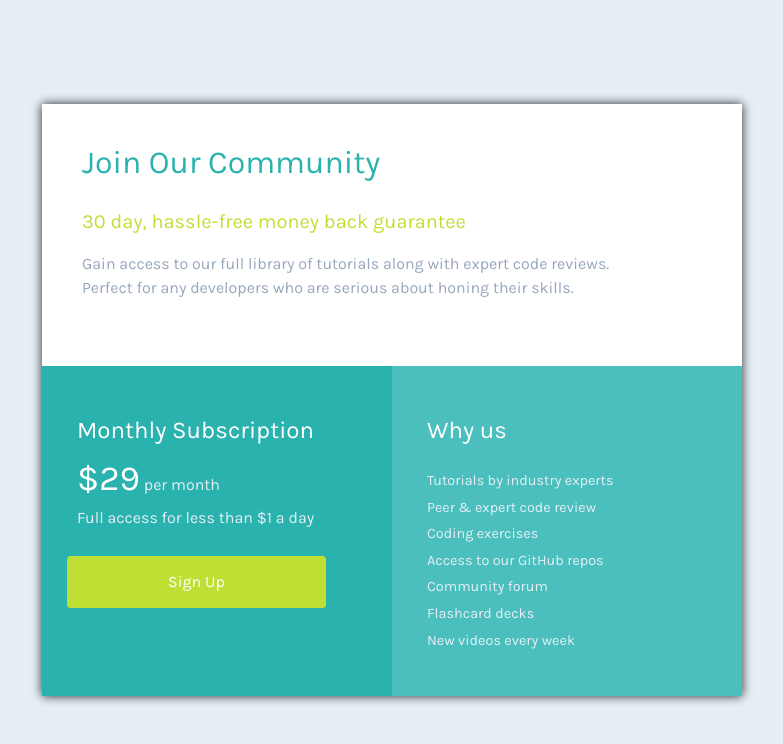
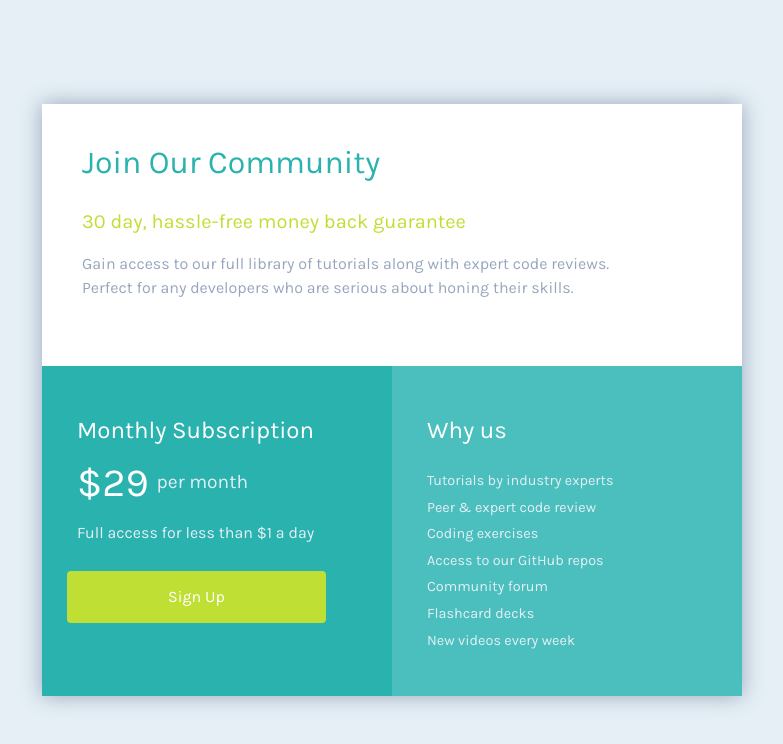
Before and after one commit to KenSparks-Dev/Single-price-grid.github.io, a website: page index.html in a window 1280 px wide. Shown: the whole page, without its empty margins (248-1031 px from the left). Drawn offline with nearby package versions, Linux system fonts and the light colour scheme.

Commit message:
updated classes. Fixed price text

```diff
--- a/index.html
+++ b/index.html
@@ -4,13 +4,9 @@
 <head>
   <meta charset="UTF-8">
   <meta name="viewport" content="width=device-width, initial-scale=1.0">
-  <!-- displays site properly based on user's device -->
-
   <link rel="icon" type="image/png" sizes="32x32" href="./images/favicon-32x32.png">
-
   <title>Frontend Mentor | Single Price Grid Component</title>
   <link rel="stylesheet" href="node_modules/bootstrap/dist/css/bootstrap.min.css" />
-  <!-- Feel free to remove these styles or customize in your own stylesheet 👍 -->
   <link rel="stylesheet" href="style.css">
   <link href="https://fonts.googleapis.com/css2?family=Karla:wght@400;700&display=swap" rel="stylesheet">
 </head>
@@ -21,7 +17,7 @@
     <div class="col mx-md-auto my-md-auto">
       <div class="container-fluid main-container">
         <div class="row top-row">
-          <div class="col-12">
+          <div class="col-12 top-col">
             <h2 class="top-row-title">Join Our Community</h2>
             <h5 class="top-row-subtitle">30 day, hassle-free money back guarantee</h5>
             <p class="top-row-p">Gain access to our full library of tutorials along with expert code reviews. <br>Perfect
@@ -31,10 +27,12 @@
         <div class="row bottom-row">
           <div class="col-md-6  bottom-row-left">
             <h4>Monthly Subscription</h4>
-            <p><span>$29</span> per month <br> Full access for less than $1 a day</p>
+            <div class="price">
+              <span>$29</span><p> per month</p>
+            </div>
+            <p>Full access for less than $1 a day</p>
             <button type="button" class="btn">Sign Up</button>
           </div>
-
           <div class="col-md-6 bottom-row-right">
             <h4>Why us</h4>
             <ul class="list-unstyled">
@@ -54,10 +52,6 @@
     </div>
   </div>
 
-
-
-
-
   <script src="node_modules/jquery/dist/jquery.slim.min.js"></script>
   <script src="node_modules/popper.js/dist/umd/popper.min.js"></script>
   <script src="node_modules/bootstrap/dist/js/bootstrap.min.js"></script>
--- a/style.css
+++ b/style.css
@@ -2,37 +2,26 @@
 	padding: 0;
 	margin: 0;
 }
+
 html, body, .center {
-	height:100%;
+	height: 100%;
 }
-.center{
-	padding:0px 0px;
+
+.center {
+	padding: 0px 0px;
 }
+
 body {
 	font-family: 'Karla', sans-serif;
 	background: hsl(204, 43%, 93%);
 }
 
 .main-container {
-	box-shadow: 0 0 10px;
+	box-shadow: 0 0 20px hsl(218, 22%, 67%);
 	max-width: 700px;
 }
 
 /* Top Row */
-.col-12 {
-	padding: 40px 0px 40px 0px;
-}
-
-.col-12 h2,
-h5,
-p {
-	padding: 0px 40px 10px 40px;
-}
-
-.col-12 h2 {
-	padding-bottom: 20px;
-}
-
 .top-row {
 	background: white;
 }
@@ -49,7 +38,20 @@ p {
 	color: hsl(218, 22%, 67%);
 }
 
+.top-col {
+	padding: 40px 0px 40px 0px;
+}
+
+.top-col h2, h5, p {
+	padding: 0px 40px 10px 40px;
+}
+
+.top-col h2 {
+	padding-bottom: 20px;
+}
+
 /* Bottom Row Left */
+
 .bottom-row-left {
 	background-color: hsl(179, 62%, 43%);
 	color: white;
@@ -69,9 +71,18 @@ p {
 	margin: 10px 0px 0px 10px;
 	padding: 13px 100px;
 }
-
+.price{
+	display: flex;
+	flex-direction:row;
+	padding: 8px 0px 0px 20px;
+}
+.price p{
+	padding:0 8px;
+	margin-top:15px;
+	font-size:1.2em;
+}
 span {
-	font-size: 2.2em;
+	font-size: 2.5em;
 	color: white;
 }
 
@@ -82,6 +93,7 @@ button {
 }
 
 /* Bottom Row Right */
+
 .bottom-row-right {
 	color: white;
 	background: rgb(74, 191, 190);
```
Also changed, not shown: package.json (line endings or trailing spaces), 1 other file.
